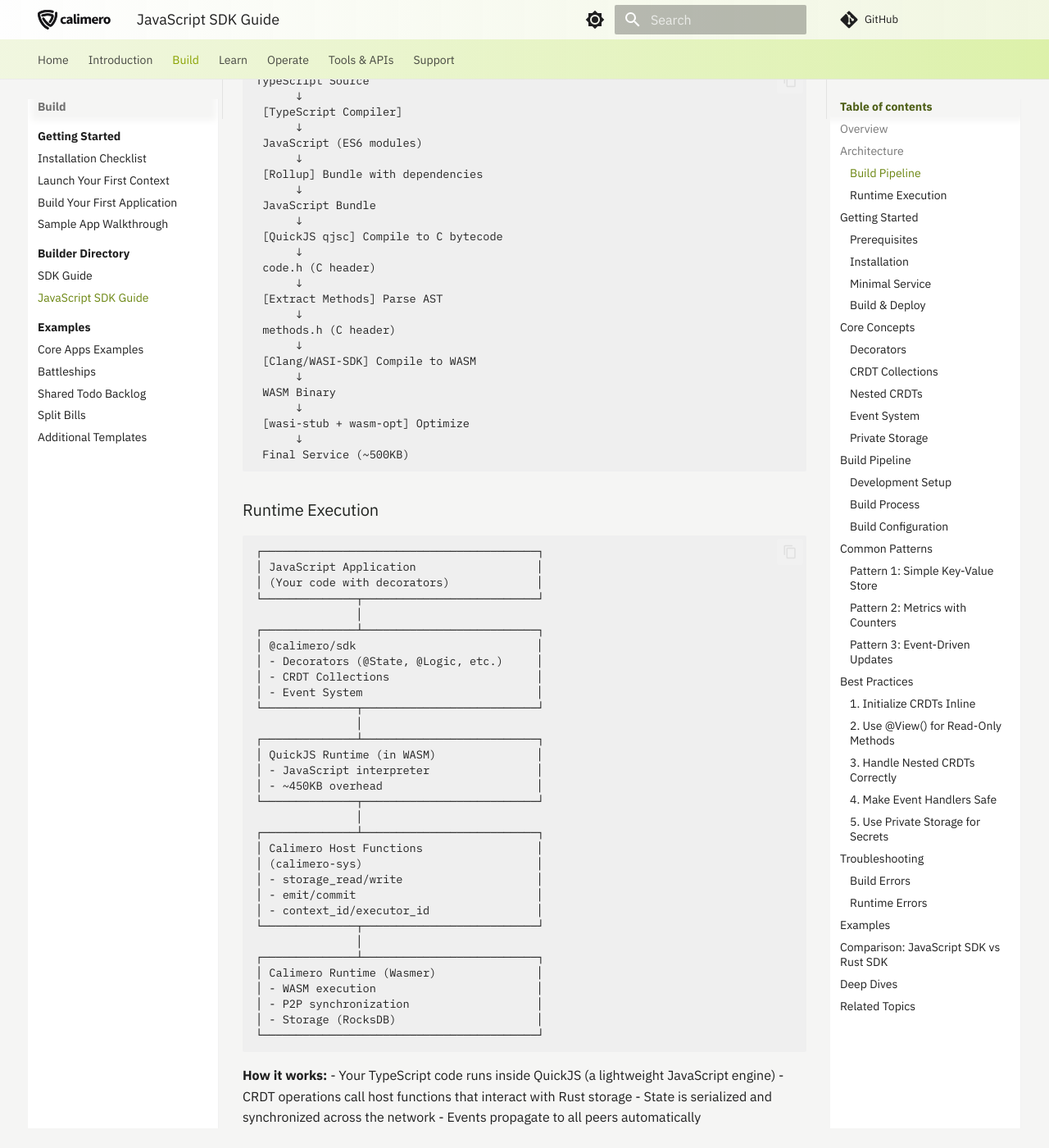
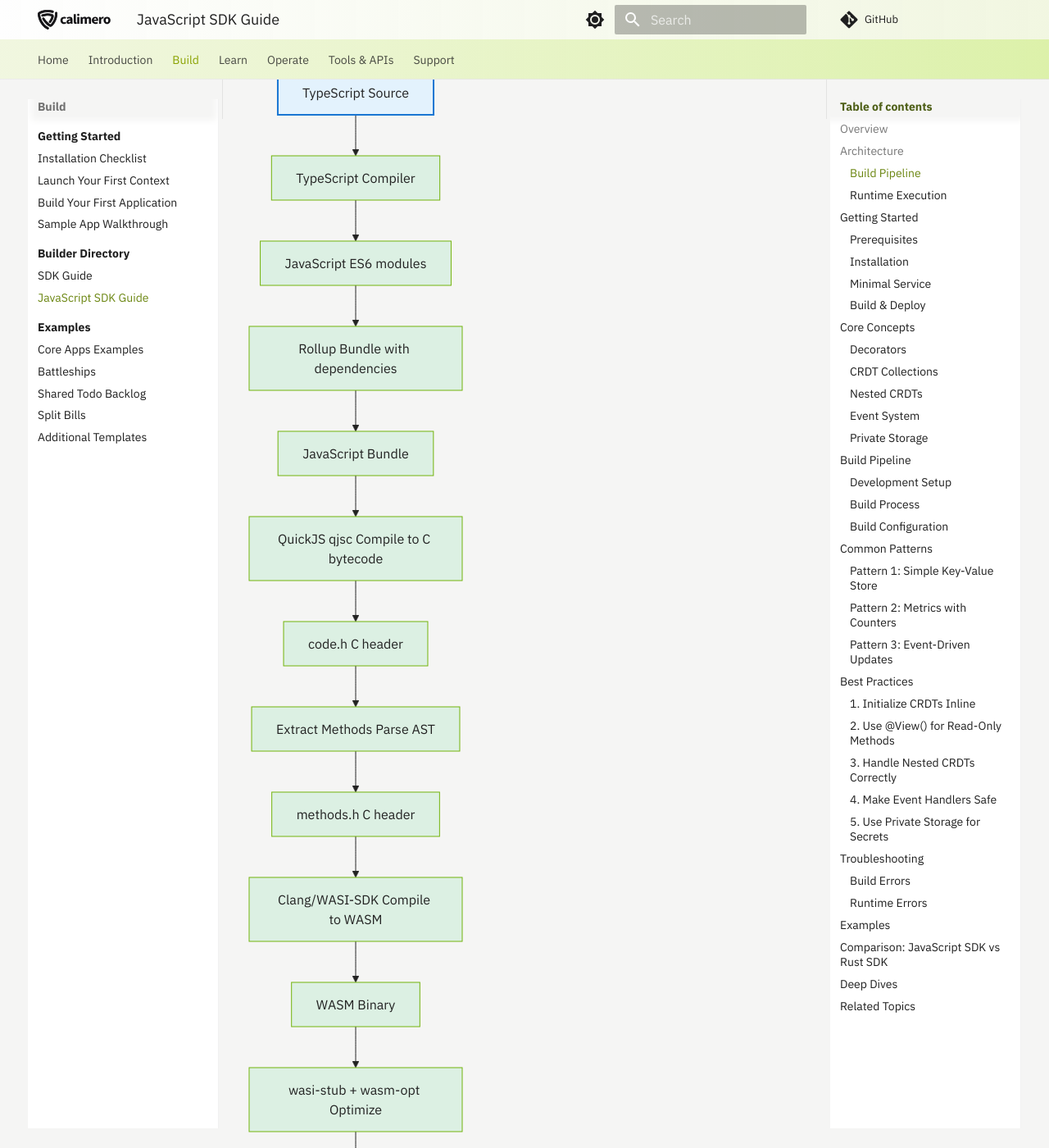
Before and after one commit to calimero-network/docs, an MkDocs documentation site: the page built from docs/builder-directory/js-sdk-guide.md, in a window 1280 px wide and 1400 px high, scrolled down 716 px. Shown: the whole window at 82% size. Built offline with MkDocs 1.6.1 and Material for MkDocs 9.7.7, drawn with Linux system fonts in a browser that asks for light colours; comment, search, counter and statistics services are not loaded; part of the change alters nothing that is shown.

Commit message:
fix: Add Mermaid diagram support and convert ASCII diagrams
- Add mkdocs-mermaid2-plugin to requirements.txt
- Configure Mermaid plugin in mkdocs.yml with theme settings
- Update markdown extensions to properly handle Mermaid code blocks
- Convert ASCII box diagrams in js-sdk-guide.md to Mermaid diagrams:
  - Build pipeline: Converted to Mermaid flowchart
  - Runtime execution: Converted to Mermaid graph with subgraphs
- Mermaid diagrams in architecture.md and applications.md will now render properly
- ASCII tree structures remain as-is (they render correctly in markdown)

````diff
--- a/docs/builder-directory/js-sdk-guide.md
+++ b/docs/builder-directory/js-sdk-guide.md
@@ -22,69 +22,73 @@ The JavaScript SDK (`calimero-sdk-js`) consists of two main packages:
 
 ### Build Pipeline
 
-```
-TypeScript Source
-      ↓
- [TypeScript Compiler]
-      ↓
- JavaScript (ES6 modules)
-      ↓
- [Rollup] Bundle with dependencies
-      ↓
- JavaScript Bundle
-      ↓
- [QuickJS qjsc] Compile to C bytecode
-      ↓
- code.h (C header)
-      ↓
- [Extract Methods] Parse AST
-      ↓
- methods.h (C header)
-      ↓
- [Clang/WASI-SDK] Compile to WASM
-      ↓
- WASM Binary
-      ↓
- [wasi-stub + wasm-opt] Optimize
-      ↓
- Final Service (~500KB)
+```mermaid
+flowchart TD
+    TS[TypeScript Source]
+    TC[TypeScript Compiler]
+    JS[JavaScript ES6 modules]
+    ROLLUP[Rollup Bundle with dependencies]
+    BUNDLE[JavaScript Bundle]
+    QJSC[QuickJS qjsc Compile to C bytecode]
+    CODEH[code.h C header]
+    EXTRACT[Extract Methods Parse AST]
+    METHODS[methods.h C header]
+    CLANG[Clang/WASI-SDK Compile to WASM]
+    WASM[WASM Binary]
+    OPT[wasi-stub + wasm-opt Optimize]
+    FINAL[Final Service ~500KB]
+
+    TS --> TC
+    TC --> JS
+    JS --> ROLLUP
+    ROLLUP --> BUNDLE
+    BUNDLE --> QJSC
+    QJSC --> CODEH
+    CODEH --> EXTRACT
+    EXTRACT --> METHODS
+    METHODS --> CLANG
+    CLANG --> WASM
+    WASM --> OPT
+    OPT --> FINAL
+
+    style TS fill:#e3f2fd,stroke:#1976d2,stroke-width:2px
+    style FINAL fill:#c8e6c9,stroke:#388e3c,stroke-width:3px
 ```
 
 ### Runtime Execution
 
-```
-┌─────────────────────────────────────────┐
-│ JavaScript Application                  │
-│ (Your code with decorators)             │
-└──────────────┬──────────────────────────┘
-               │
-┌──────────────┴──────────────────────────┐
-│ @calimero/sdk                           │
-│ - Decorators (@State, @Logic, etc.)     │
-│ - CRDT Collections                      │
-│ - Event System                          │
-└──────────────┬──────────────────────────┘
-               │
-┌──────────────┴──────────────────────────┐
-│ QuickJS Runtime (in WASM)               │
-│ - JavaScript interpreter                │
-│ - ~450KB overhead                       │
-└──────────────┬──────────────────────────┘
-               │
-┌──────────────┴──────────────────────────┐
-│ Calimero Host Functions                 │
-│ (calimero-sys)                          │
-│ - storage_read/write                    │
-│ - emit/commit                           │
-│ - context_id/executor_id                │
-└──────────────┬──────────────────────────┘
-               │
-┌──────────────┴──────────────────────────┐
-│ Calimero Runtime (Wasmer)               │
-│ - WASM execution                        │
-│ - P2P synchronization                   │
-│ - Storage (RocksDB)                     │
-└─────────────────────────────────────────┘
+```mermaid
+graph TB
+    subgraph "JavaScript Application"
+        JS[Your code with decorators]
+    end
+
+    subgraph "@calimero/sdk"
+        SDK[Decorators, CRDT Collections, Event System]
+    end
+
+    subgraph "QuickJS Runtime (in WASM)"
+        QJS[JavaScript interpreter<br/>~450KB overhead]
+    end
+
+    subgraph "Calimero Host Functions"
+        HOST[storage_read/write<br/>emit/commit<br/>context_id/executor_id]
+    end
+
+    subgraph "Calimero Runtime (Wasmer)"
+        RUNTIME[WASM execution<br/>P2P synchronization<br/>Storage RocksDB]
+    end
+
+    JS --> SDK
+    SDK --> QJS
+    QJS --> HOST
+    HOST --> RUNTIME
+
+    style JS fill:#e3f2fd,stroke:#1976d2,stroke-width:2px
+    style SDK fill:#f3e5f5,stroke:#7b1fa2,stroke-width:2px
+    style QJS fill:#fff3e0,stroke:#e65100,stroke-width:2px
+    style HOST fill:#e8f5e9,stroke:#388e3c,stroke-width:2px
+    style RUNTIME fill:#fce4ec,stroke:#c2185b,stroke-width:2px
 ```
 
 **How it works:**
--- a/mkdocs.yml
+++ b/mkdocs.yml
@@ -61,6 +61,44 @@ theme:
 # Plugins (install with: pip install <plugin-name>)
 plugins:
   - search  # Built-in search functionality
+  - mermaid2:  # Mermaid diagram support
+      arguments:
+        theme: "default"
+        themeVariables:
+          primaryColor: "#ffffff"
+          primaryTextColor: "#000000"
+          primaryBorderColor: "#000000"
+          lineColor: "#000000"
+          secondaryColor: "#f5f5f5"
+          tertiaryColor: "#e0e0e0"
+          background: "#ffffff"
+          mainBkg: "#ffffff"
+          secondBkg: "#f5f5f5"
+          textColor: "#000000"
+          noteBkgColor: "#fff9c4"
+          noteTextColor: "#000000"
+          noteBorderColor: "#ffd700"
+          actorBorder: "#000000"
+          actorBkg: "#ffffff"
+          actorTextColor: "#000000"
+          actorLineColor: "#000000"
+          signalColor: "#000000"
+          signalTextColor: "#000000"
+          labelBoxBkgColor: "#ffffff"
+          labelBoxBorderColor: "#000000"
+          labelTextColor: "#000000"
+          loopTextColor: "#000000"
+          activationBorderColor: "#000000"
+          activationBkgColor: "#f5f5f5"
+          sequenceNumberColor: "#000000"
+          sectionBkgColor: "#ffffff"
+          altBkgColor: "#f5f5f5"
+          clusterBkg: "#ffffff"
+          clusterBorder: "#000000"
+          defaultLinkColor: "#1976d2"
+          titleColor: "#000000"
+          edgeLabelBackground: "#ffffff"
+          labelBackground: "#ffffff"
 
 # Custom CSS for branding and logo switching
 extra_css:
@@ -153,7 +191,11 @@ markdown_extensions:
       anchor_linenums: true
   - pymdownx.inlinehilite
   - pymdownx.snippets
-  - pymdownx.superfences
+  - pymdownx.superfences:
+      custom_fences:
+        - name: mermaid
+          class: mermaid
+          format: !!python/name:pymdownx.superfences.fence_code_format
   - pymdownx.tabbed:
       alternate_style: true
   - admonition
--- a/requirements.txt
+++ b/requirements.txt
@@ -4,3 +4,6 @@ mkdocs-material>=9.5.0
 
 # Markdown extensions
 pymdown-extensions>=10.0
+
+# Mermaid diagrams
+mkdocs-mermaid2-plugin>=1.0.0
````
